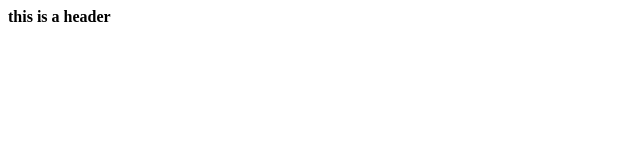
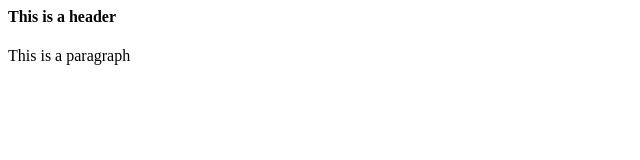
Before and after one commit to jeeirivera/try-again, a plain HTML site: page aboutus.html in a window 1280 px wide. Shown: the whole page, without its empty margins (0-640 px from the left). Drawn offline with Linux system fonts and the light colour scheme.

Commit message:
Added Paragraph

```diff
--- a/aboutus.html
+++ b/aboutus.html
@@ -1,7 +1,8 @@
 <html>
 <head></head>
 <body>
-    <h4>this is a header</h4>
+    <h4>This is a header</h4>
+    <p>This is a paragraph</p>
 </body>
 
 
```
